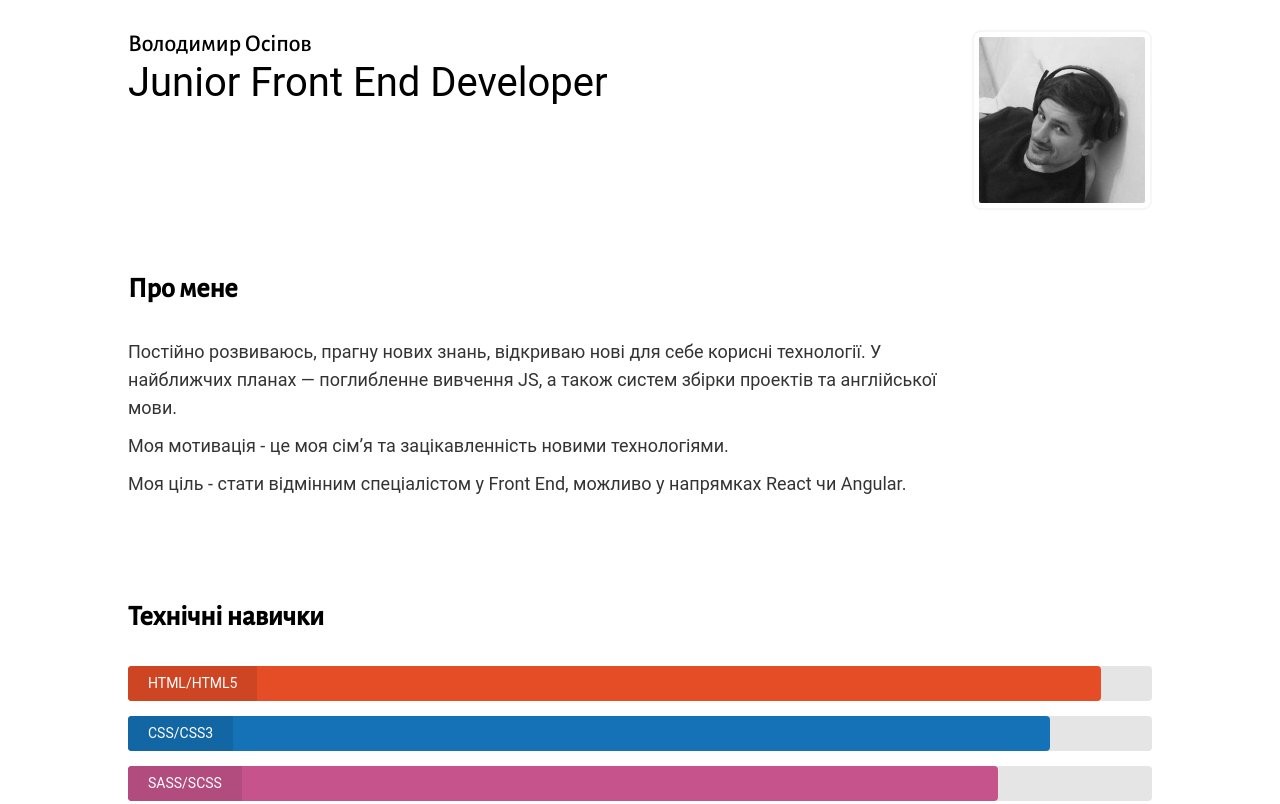
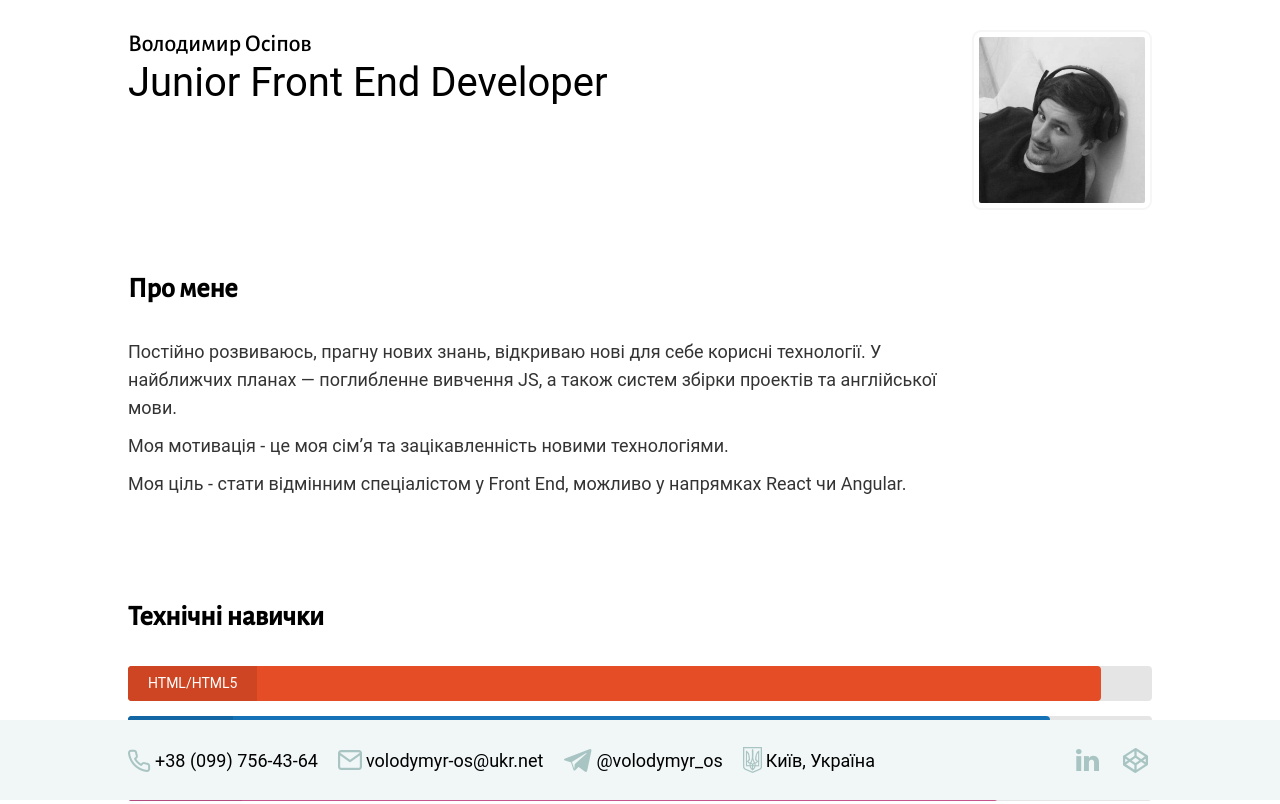
Before and after one commit to vova-osp/rsschool-cv, a plain HTML site: page index.html in a window 1280 px wide. Shown: the top 804 px of the page. Drawn offline with Linux system fonts and the light colour scheme.

Commit message:
feat: add  footer

```diff
--- a/css/style.css
+++ b/css/style.css
@@ -186,3 +186,60 @@ section {
     display: block;
     max-width: 100%;
 }
+
+
+/*footer*/
+.footer {
+    position: fixed;
+    bottom: 0;
+    left: 0;
+    width: 100%;
+    height: 80px;
+    background: #f1f7f7;
+}
+
+.footer .container {
+    height: 100%;
+}
+
+.footer .content,
+.footer .social,
+.footer .contact {
+    height: 100%;
+    align-items: center;
+}
+
+.contact,
+.social,
+.contact li a,
+.social li a {
+    display: flex;
+    align-items: center;
+}
+
+.contact li:not(:last-child) ,
+.social li:not(:last-child) {
+    margin-right: 20px;
+}
+
+.contact li a,
+.social li a {
+    color: #000;
+    font-size: 18px;
+}
+
+.contact a img,
+.social a img {
+    margin-right: 4px;
+    transition: all .5s linear;
+}
+
+.contact li a:hover,
+.social li a:hover {
+    color: #a8c4c3;
+}
+
+.contact a:hover img,
+.social a:hover img {
+    transform: rotateY(360deg);
+}
--- a/index.html
+++ b/index.html
@@ -107,5 +107,46 @@
     </div>
 </section>
 
+<footer class="footer">
+    <div class="container">
+        <div class="content">
+            <ul class="contact">
+                <li>
+                    <a href="tel:+380997564364" target="_blank">
+                        <img src="img/icon/tel.png" alt="icon">
+                        +38 (099) 756-43-64
+                    </a>
+                </li>
+                <li>
+                    <a href="mailto:volodymyr-os@ukr.net" target="_blank">
+                        <img src="img/icon/envelope.png" alt="icon">
+                        volodymyr-os@ukr.net
+                    </a>
+                </li>
+                <li>
+                    <a href="https://t.me/volodymyr_os" target="_blank">
+                        <img src="img/icon/telega.png" alt="icon" target="_blank">
+                        @volodymyr_os
+                    </a>
+                </li>
+                <li>
+                    <a href="">
+                        <img src="img/icon/ua.png" alt="icon">
+                        Київ, Україна
+                    </a>
+                </li>
+            </ul>
+            <ul class="social">
+                <li>
+                    <a href="https://www.linkedin.com/in/volodymyrosipov/" target="_blank"><img src="img/icon/in.png" alt="lincenin"></a>
+                </li>
+                <li>
+                    <a href="https://codepen.io/vovodymyr07/" target="_blank"><img src="img/icon/codepen.png" alt="codepen"></a>
+                </li>
+            </ul>
+        </div>
+    </div>
+</footer>
+
 </body>
 </html>
```
